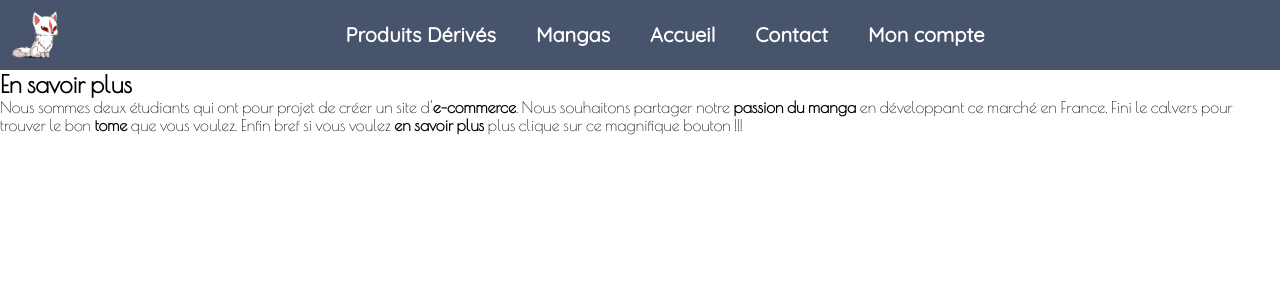
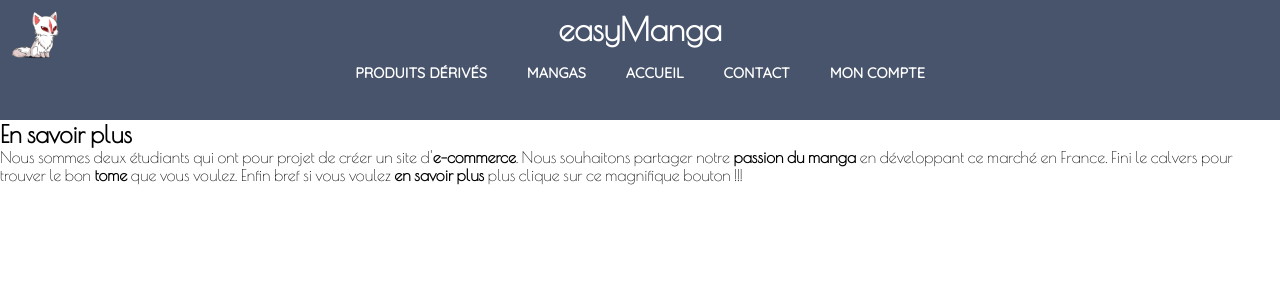
Before and after one commit to paralixo/ecommerceManga, a PHP site: page /pages/index.php in a window 1280 px wide. Shown: the top 300 px of the page. Run offline with PHP 8.4, Linux system fonts and the light colour scheme.

Commit message:
flo le bg

```diff
--- /dev/null
+++ b/easymanga/pages/header.php
@@ -0,0 +1,26 @@
+<!-- Header -->
+
+<!-- liens -->
+<meta charset="utf-8" />
+<link href="https://fonts.googleapis.com/css?family=Poiret+One|Quicksand" rel="stylesheet">
+<link rel="stylesheet" type="text/css" href="../style/header.css">
+
+<!-- block du header -->
+<header>
+
+    <!-- logo -->
+    <img id="logo" src="../images/renard.png" alt="logo" title="Logo easyManga"/>
+    <!-- titre -->
+    <h1>easyManga</h1>
+    <!-- menu de naviguation -->
+    <nav>
+        <ul>
+            <li><a href="#">Produits Dérivés</a></li>
+            <li><a href="#">Mangas</a></li>
+            <li><a href="#">Accueil</a></li>
+            <li><a href="#">Contact</a></li>
+            <li><a href="#">Mon compte</a></li>
+        </ul>
+    </nav>
+
+</header>
--- a/easymanga/pages/index.php
+++ b/easymanga/pages/index.php
@@ -7,7 +7,7 @@
         <link rel="stylesheet" href="../style/style.css">
     </head>
     <body>
-        <?php include 'menu.php' ; ?>
+        <?php include 'header.php' ; ?>
 
 
 
--- a/easymanga/pages/menu.php
+++ /dev/null
@@ -1,24 +0,0 @@
-    <head>
-        <meta charset="utf-8" />
-      	<link href="https://fonts.googleapis.com/css?family=Poiret+One|Quicksand" rel="stylesheet">
-        <link rel="stylesheet" type="text/css" href="../style/menu.css">
-    </head>
-    <body>
-
-        <header>
-
-            <img id="logo" src="../images/renard.png" />
-            <nav>
-                <ul>
-                    <li><a href="#">Produits Dérivés</a></li>
-                    <li><a href="#">Mangas</a></li>
-                    <li><a href="#">Accueil</a></li>
-                    <li><a href="#">Contact</a></li>
-                    <li><a href="#">Mon compte</a></li>
-                </ul>
-            </nav>
-
-        </header>
-
-    </body>
-</html>
--- a/easymanga/style/menu.css
+++ b/easymanga/style/header.css
@@ -2,14 +2,20 @@
 
 header {
     padding: 10px;
-    background: #48546C;
-    height: 50px;
+    background-color: #48546C;
+    height: 100px;
+    color: white;
 }
 
-header #logo {
+header h1 {
+    color: white;
+    text-align: center;
+}
+
+header #logo{
     height: 50px;
     width: 50px;
-    float: left;
+    position: absolute;
 }
 
 header nav ul {
@@ -26,10 +32,11 @@ header nav ul li {
 
 header nav ul li a {
     font-family: 'Quicksand', sans-serif;
+    text-transform: uppercase;
     color: #fff;
     text-decoration: none;
     font-weight: bold;
-    font-size: 20px;
+    font-size: 0.9em;
     line-height: 50px;
 }
 
```
